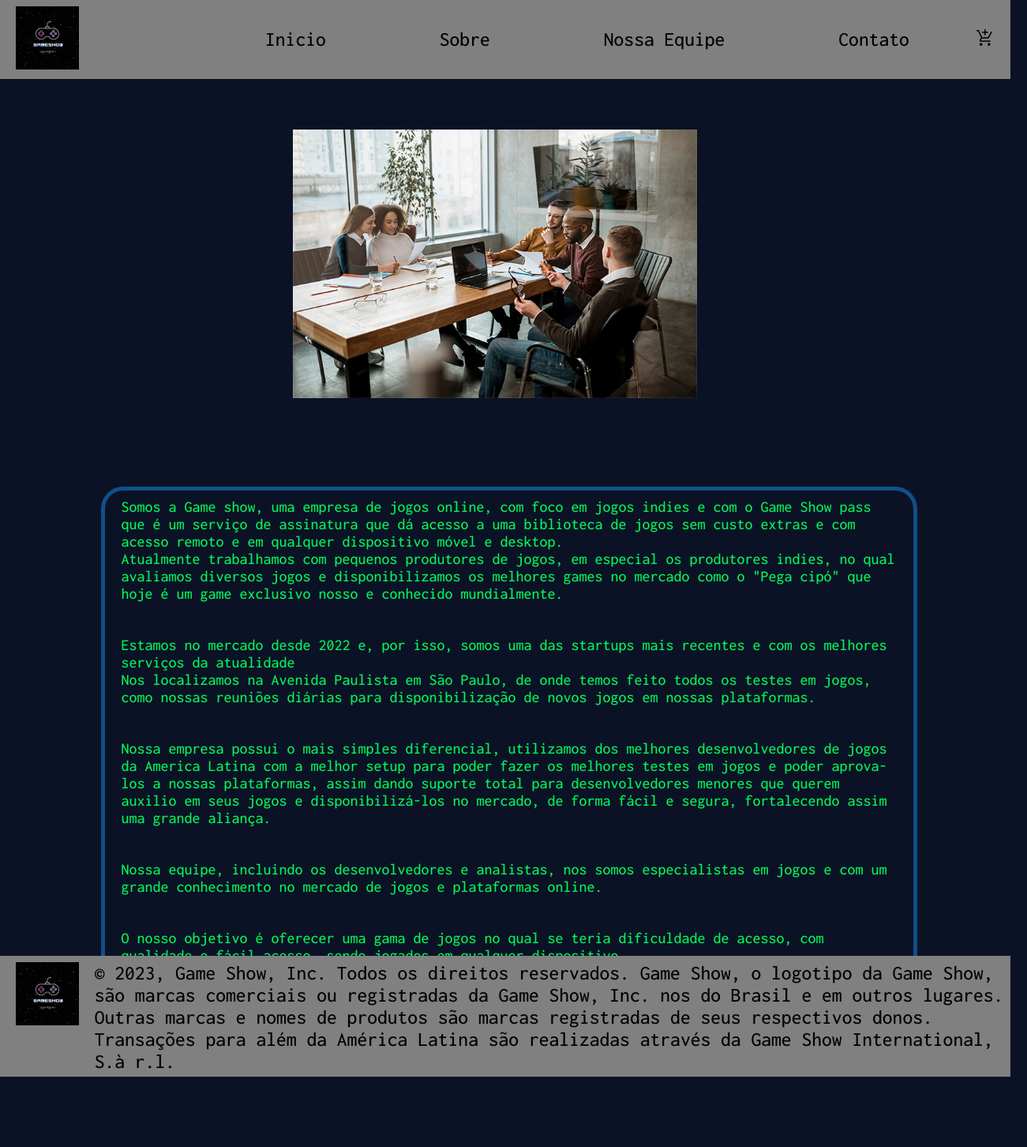
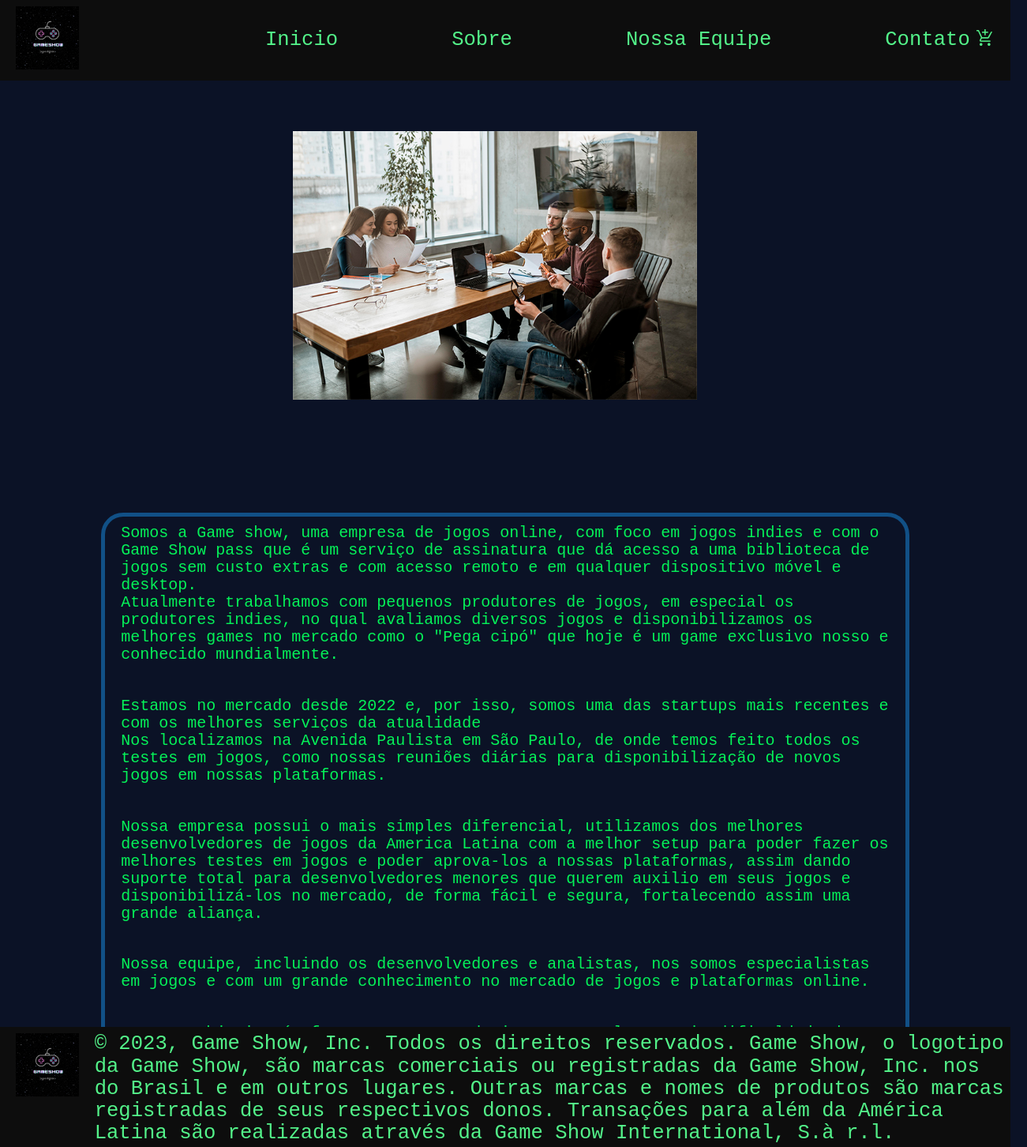
Before and after one commit to lLeoSantos/projetoGrupoM1, a plain HTML site: page quemSomos.html in a window 1280 px wide. Shown: the whole page at 79% size, 1301 px wide, since content can reach past the window. Before the commit the page ends 1363 px from the top, so only its background shows below. Drawn offline with nearby package versions, Linux system fonts and the light colour scheme.

Commit message:
Fix: correção de bugs
Correção de textos e coloração

```diff
--- a/assets/css/quemSomos.css
+++ b/assets/css/quemSomos.css
@@ -1,8 +1,14 @@
 /* Configurações pagina 1 */
+*{
+    box-sizing: border-box;
+}
 
 @import url('https://fonts.googleapis.com/css?family=Inconsolata:500');
 
-html {font-size: 100%;} /*16px*/
+html, body {font-size: 100%;
+width: 100% !important;
+height: 100% !important;
+}
 
 body {
   background: #0B1226;
@@ -27,15 +33,14 @@
     display: flex;
     justify-content: center;
     align-items: center;
-    width: 100vw; /*tamanho da largula de forma responsiva*/
-    height: 100vh;
+    width: 100%; /*tamanho da largula de forma responsiva*/
+    height: 100%;
 }
 
 .funcionarios{
     display: block;
     width: 40%;
     height: 35%;
-    max-width: 50%;
     justify-items: center;
     justify-content: center;
     margin-left: 29%;
@@ -53,11 +58,11 @@
     transform: scale(1.1);
     border-radius: 4rem;
     box-shadow:
-        0 0 1rem #05F258,
-        inset 0 0 1rem #05F258,
-        0 0 2rem #05F258,
-        inset 0 0 1rem #05F258;
-    }
+        0 0 3rem #115086,
+        inset 0 0 2rem #115086,
+        0 0 4rem #115086,
+        inset 0 0 2rem #115086
+}
 
 
 #quemSomos{
@@ -67,14 +72,13 @@
     justify-content: center;
     border: 5px solid #115086;
     margin-left: 10%;
+    margin-right: 10%;
     margin-top: 5%;
     margin-bottom: 1%;
     border-radius: 28px;
 }
 
 .paragrafoQuem{
-    justify-content: center;
-    justify-items: center;
     text-align: left;
     color: #05F258;
     margin-left: 1%;
--- a/assets/css/root.css
+++ b/assets/css/root.css
@@ -7,8 +7,8 @@
     font-size: 65.5%;
 }
 body{
-    width: 100vw;
-    height: 100vh;
+    width: 100%;
+    height: 100%;
     display: flex;
     flex-direction: column;
 }
@@ -27,7 +27,7 @@
 #headerContainer{
     display: flex;
     width: 100vw;
-    background-color: gray;
+    background-color: #0D0D0D;
     justify-content: space-between;
     align-items: center;
 }
@@ -55,6 +55,7 @@
 #menu li {
     white-space: nowrap;
     padding: 0 9%;
+    color: #53F289;
 }
 
 li{
@@ -73,19 +74,23 @@
     'FILL' 0,
     'wght' 400,
     'GRAD' 0,
-    'opsz' 48
+    'opsz' 48;
+    color: #53F289;
+
 }
 
 #footerContainer{
-     display: flex;
-    background-color: grey;
+    display: flex;
+    background-color: #0D0D0D;
     justify-content: center;
     margin-top: auto;
     box-sizing: border-box;
 }
 
 #footerP{
+    color: #53F289;
     margin-left: 1.5vw;
     margin-top: 1vh;
     font-size: 1.6rem;
+    flex-flow: row wrap;
 }
```
